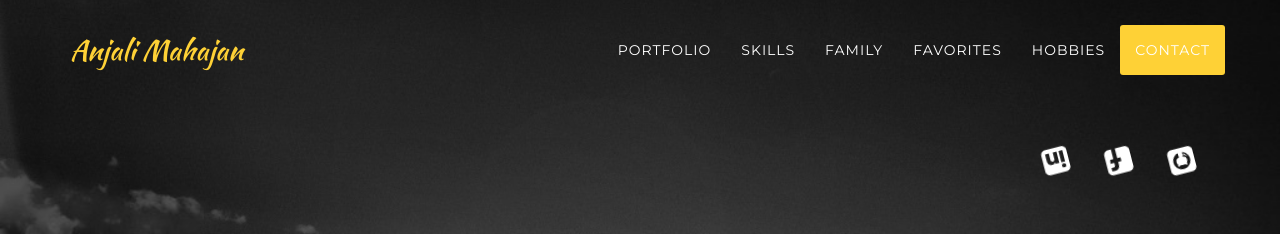
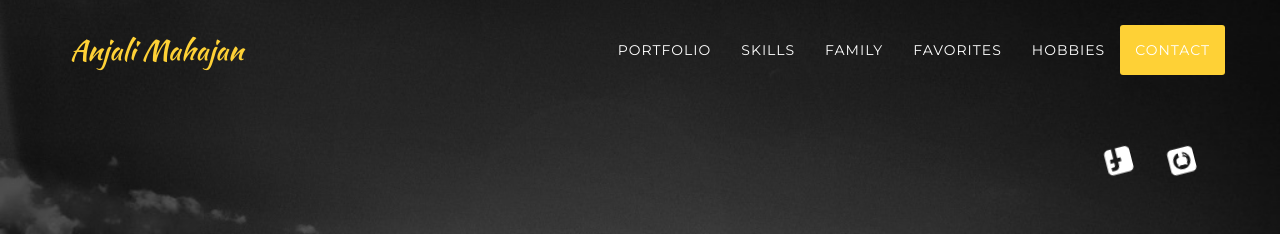
Before and after one commit to anjalikm/Personal-Website, a website: page index.html in a window 1280 px wide. Shown: the top 234 px of the page. Drawn offline with nearby package versions, Linux system fonts and the light colour scheme; a web font is replaced by a local one.

Commit message:
second commit

```diff
--- a/index.html
+++ b/index.html
@@ -88,7 +88,7 @@
         <div class="container">
                  <div>
                         <ul class="social">
-                            <li><a href ="https://www.linkedin.com/in/anjali-mahajan"><i class="fa fa-linkedin-square fa-inverse"></i></a> </li>
+                            <!--<li><a href ="https://www.linkedin.com/in/anjali-mahajan"><i class="fa fa-linkedin-square fa-inverse"></i></a> </li>-->
                             <li><i class="fa fa-facebook-square"></i> </li>
                             <li><a href="https://github.com/anjalikm"><i class="fa fa-github-square"></i> </a></li>
                         </ul>
```
